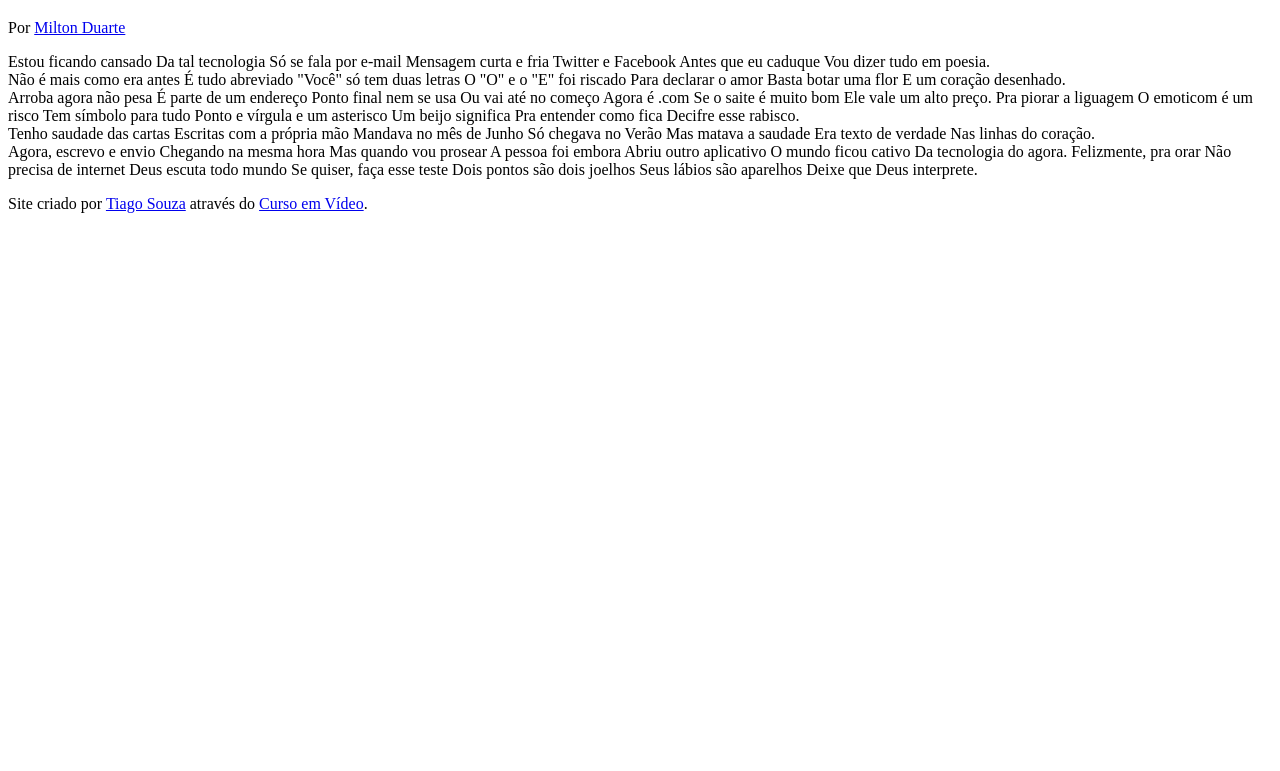
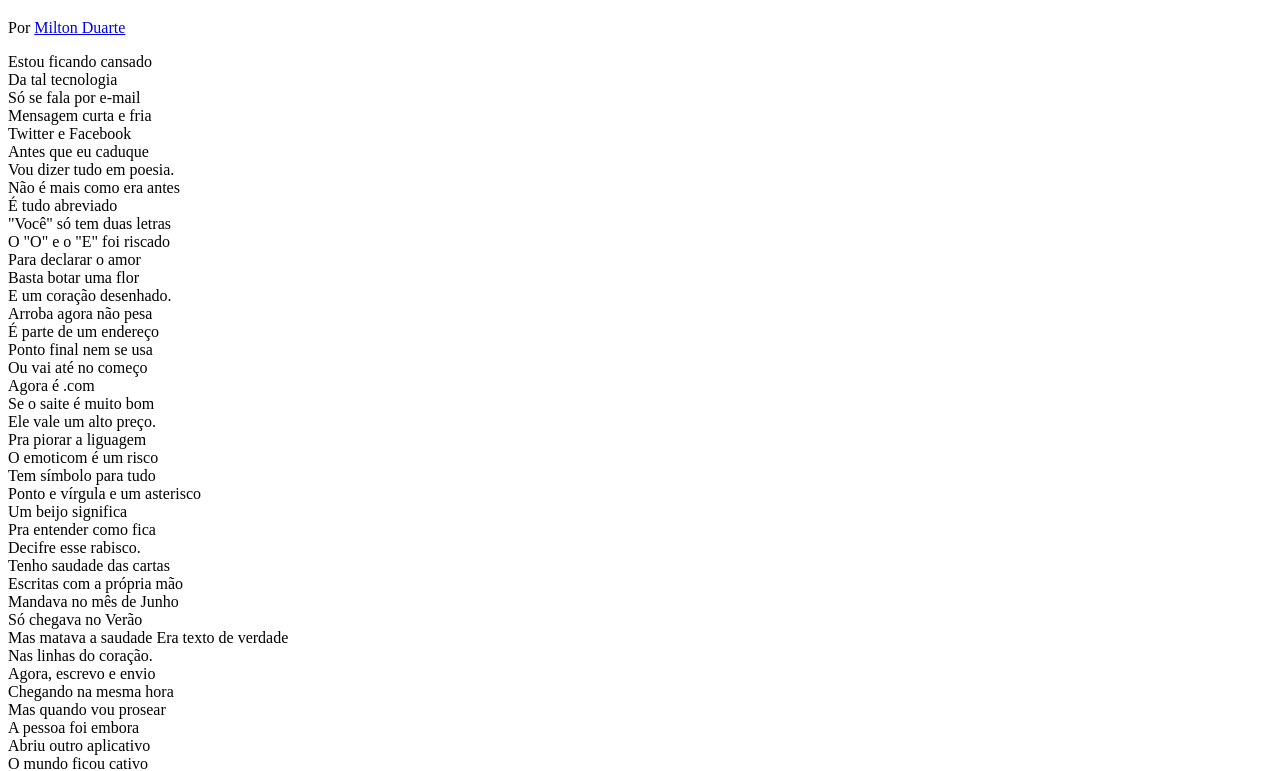
Before and after one commit to TiagoSouzaTS/site-cordel, a plain HTML site: page index.html in a window 1280 px wide. Shown: the part 61-832 px from the top of the page. Before the commit the page ends 800 px from the top, so only its background shows below. Drawn offline with Linux system fonts and the light colour scheme.

Commit message:
Configurando as quebras de linha.

```diff
--- a/index.html
+++ b/index.html
@@ -17,70 +17,70 @@
   </header>
 
   <section>
-    Estou ficando cansado
-    Da tal tecnologia
-    Só se fala por e-mail
-    Mensagem curta e fria
-    Twitter e Facebook
-    Antes que eu caduque
-    Vou dizer tudo em poesia.
+    Estou ficando cansado <br>
+    Da tal tecnologia <br>
+    Só se fala por e-mail <br>
+    Mensagem curta e fria <br>
+    Twitter e Facebook <br>
+    Antes que eu caduque <br>
+    Vou dizer tudo em poesia. <br>
   </section>
 
   <section>
-    Não é mais como era antes
-    É tudo abreviado
-    "Você" só tem duas letras
-    O "O" e o "E" foi riscado
-    Para declarar o amor
-    Basta botar uma flor
-    E um coração desenhado.
+    Não é mais como era antes <br>
+    É tudo abreviado <br>
+    "Você" só tem duas letras <br>
+    O "O" e o "E" foi riscado <br>
+    Para declarar o amor <br>
+    Basta botar uma flor <br>
+    E um coração desenhado. <br>
   </section>
 
   <section>
-    Arroba agora não pesa
-    É parte de um endereço
-    Ponto final nem se usa
-    Ou vai até no começo
-    Agora é .com
-    Se o saite é muito bom
-    Ele vale um alto preço.
+    Arroba agora não pesa <br>
+    É parte de um endereço <br>
+    Ponto final nem se usa <br>
+    Ou vai até no começo <br>
+    Agora é .com <br>
+    Se o saite é muito bom <br>
+    Ele vale um alto preço. <br>
 
-    Pra piorar a liguagem
-    O emoticom é um risco
-    Tem símbolo para tudo
-    Ponto e vírgula e um asterisco
-    Um beijo significa
-    Pra entender como fica
-    Decifre esse rabisco.
+    Pra piorar a liguagem <br>
+    O emoticom é um risco <br>
+    Tem símbolo para tudo <br>
+    Ponto e vírgula e um asterisco <br>
+    Um beijo significa <br>
+    Pra entender como fica <br>
+    Decifre esse rabisco. <br>
   </section>
 
   <section>
-    Tenho saudade das cartas
-    Escritas com a própria mão
-    Mandava no mês de Junho
-    Só chegava no Verão
+    Tenho saudade das cartas <br>
+    Escritas com a própria mão <br>
+    Mandava no mês de Junho <br>
+    Só chegava no Verão <br>
     Mas matava a saudade
-    Era texto de verdade
-    Nas linhas do coração.
+    Era texto de verdade <br>
+    Nas linhas do coração. <br>
   </section>
 
 
   <section>
-    Agora, escrevo e envio
-    Chegando na mesma hora
-    Mas quando vou prosear
-    A pessoa foi embora
-    Abriu outro aplicativo
-    O mundo ficou cativo
-    Da tecnologia do agora.
+    Agora, escrevo e envio <br>
+    Chegando na mesma hora <br>
+    Mas quando vou prosear <br>
+    A pessoa foi embora <br>
+    Abriu outro aplicativo <br>
+    O mundo ficou cativo <br>
+    Da tecnologia do agora. <br>
 
-    Felizmente, pra orar
-    Não precisa de internet
-    Deus escuta todo mundo
-    Se quiser, faça esse teste
-    Dois pontos são dois joelhos
-    Seus lábios são aparelhos
-    Deixe que Deus interprete.
+    Felizmente, pra orar <br>
+    Não precisa de internet <br>
+    Deus escuta todo mundo <br>
+    Se quiser, faça esse teste <br>
+    Dois pontos são dois joelhos <br>
+    Seus lábios são aparelhos <br>
+    Deixe que Deus interprete. <br>
   </section>
 
 <footer>
```
